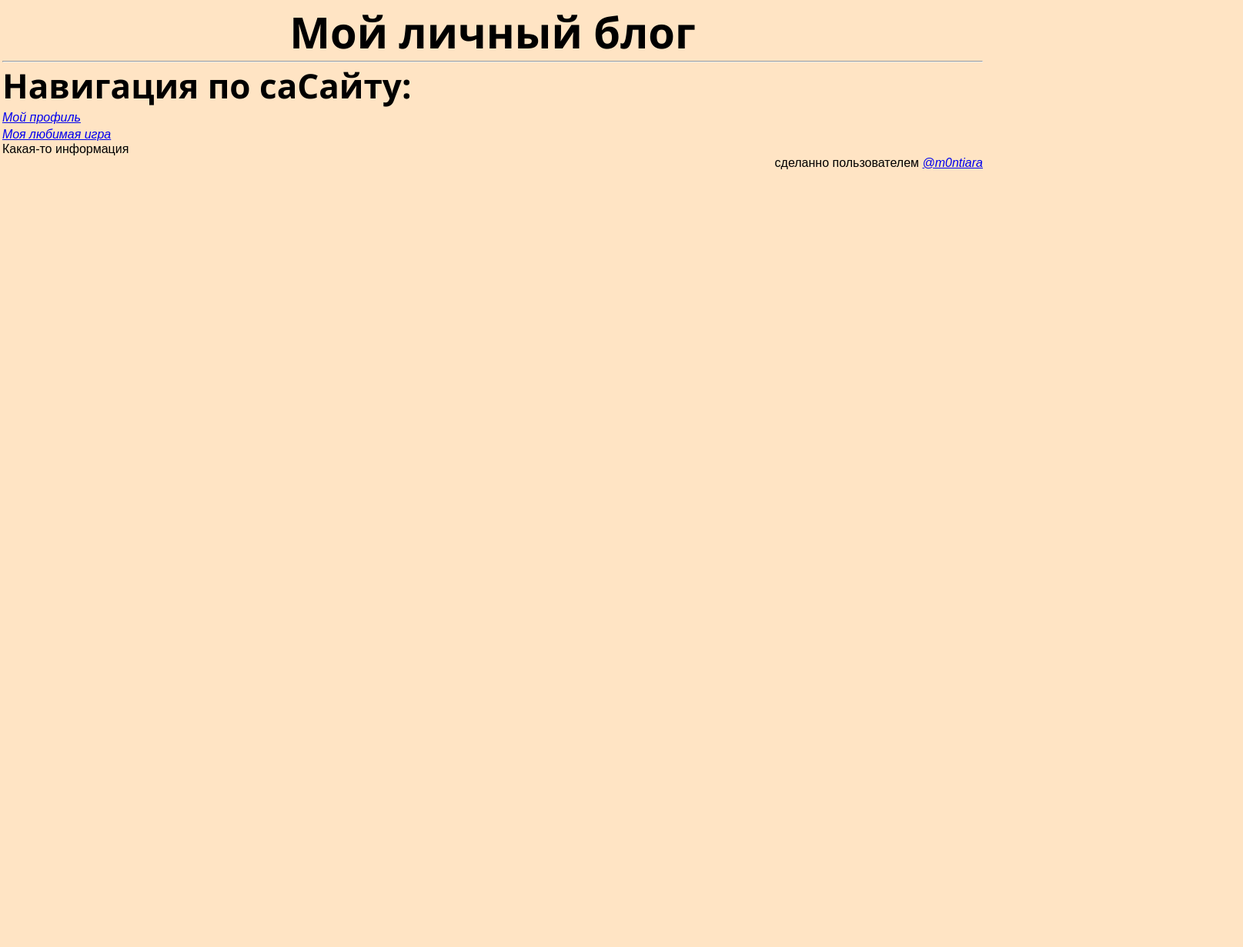
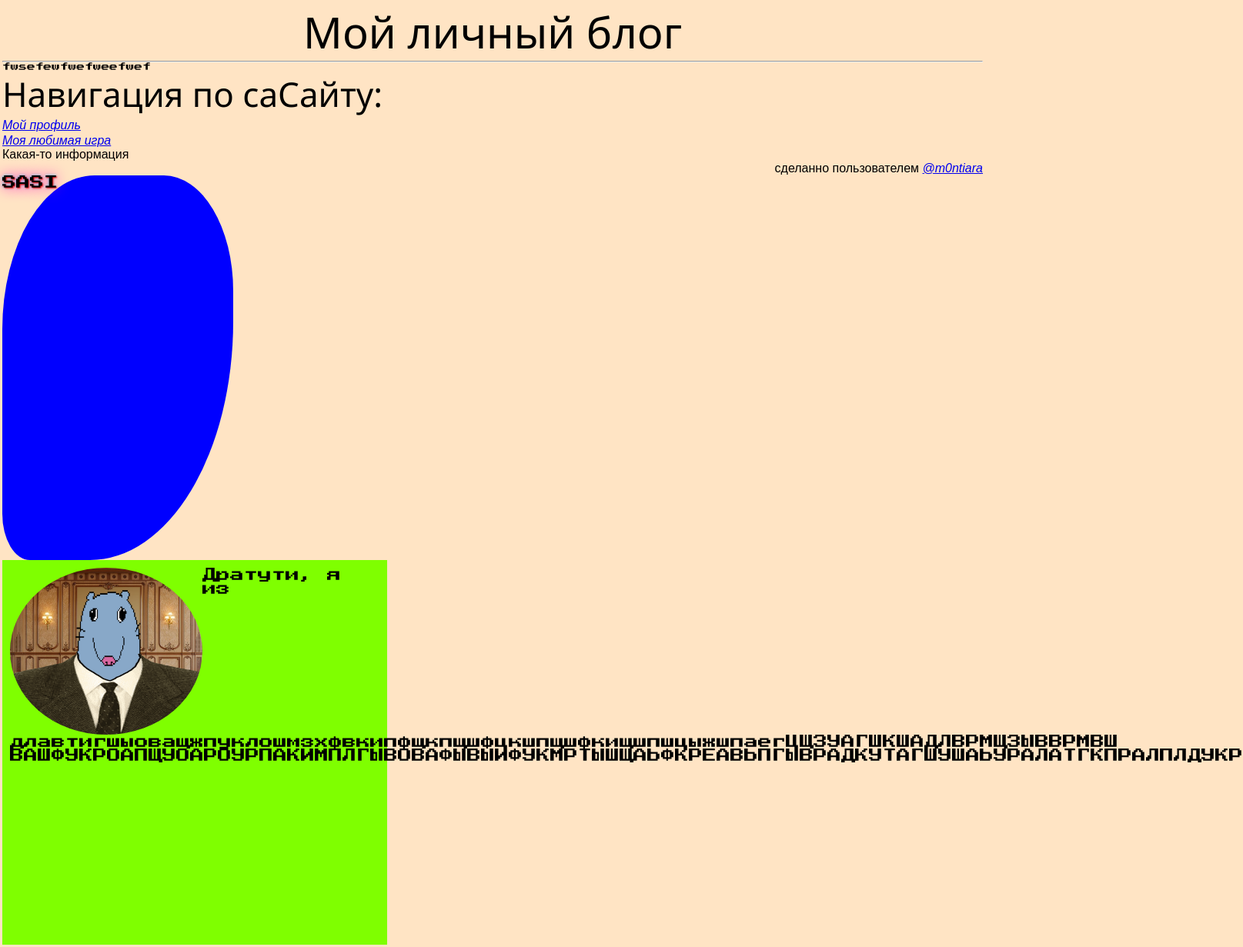
Before and after one commit to Montiara/Html_DZ, a plain HTML site: page DZ_and_other-main/projectitle/html/index.html in a window 1280 px wide. Shown: the whole page at 77% size, 1615 px wide, since content can reach past the window. Before the commit the page ends 800 px from the top, so only its background shows below. Drawn offline with Linux system fonts and the light colour scheme; a web font is replaced by a local one.

Commit message:
something

```diff
--- a/DZ_and_other-main/projectitle/html/index.html
+++ b/DZ_and_other-main/projectitle/html/index.html
@@ -5,8 +5,12 @@
         <h1 class="head">Мой личный блог</h1>
         <hr>
         <link rel="stylesheet" href="../style/style.css">
+        <link rel="preconnect" href="https://fonts.googleapis.com">
+        <link rel="preconnect" href="https://fonts.gstatic.com" crossorigin>
+        <link href="https://fonts.googleapis.com/css2?family=Press+Start+2P&family=Tiny5&display=swap" rel="stylesheet">
     </head>
     <body class="body">
+        <h6>fwsefewfwefweefwef</h6>
         <div class="head">
             <div>
                 <h2>Навигация по саСайту:</h2>
@@ -18,5 +22,13 @@
         </div>
         <p>Какая-то информация</p>
         <p class="smthng">сделанно пользователем <a href="https://t.me/m0ntiara" target="_blank">@m0ntiara</a></p>
+        <div class="circle">
+            SASI
+        </div>
+
+        <div class="float">
+            <img class="float-img" src="../img/аватар.png" alt="img">
+            <h6 class="float-txt">Дратути, я из длавтигшыоващжпуклошмзхфвкипфщкпщшфцкшпщшфкищшпшцыжшпаегЦЩЗУАГШКШАДЛВРМЩЗЫВВРМВШ ВАШФУКРОАПЩУОАРОУРПАКИМПЛГЫВОВАФЫВЫИФУКМРТЫШЩАЬФКРЕАВЬПГЫВРАДКУТАГШУШАЬУРАЛАТГКПРАЛПЛДУКР </h6>
+        </div>
     </body>
 </html>
--- a/DZ_and_other-main/projectitle/style/style.css
+++ b/DZ_and_other-main/projectitle/style/style.css
@@ -28,7 +28,7 @@ p{
     font-family: Arial, Helvetica, sans-serif;
 }
 
-h3,h4,h5,h6{
+h3,h4,h5{
     font-family: 'Segoe UI', Tahoma, Geneva, Verdana, sans-serif;
 }
 
@@ -52,3 +52,37 @@ h3,h4,h5,h6{
 
     margin: 20px 10px 20px 10px;
 }
+
+*{
+    font-family: "Press Start 2P", system-ui;
+    font-weight: 400;
+    font-style: normal;
+  }
+
+.circle
+{
+    background-color: blue;
+    width: 300px;
+    height: 500px;
+    border-radius: 40% 30% 62% 12%;
+    text-shadow: 1px 1px 2px red, 0 0 1em rgb(255, 0, 195), 0 0 0.2em rgb(0, 255, 255);
+    font-size: large;
+}
+
+.float
+{
+    width: 500px;
+    height: 500px;
+    background-color: chartreuse;
+    padding: 10px;
+}
+.float-img
+{
+    width: 250px;
+    float: left;
+    border-radius: 50%;
+}
+.float-txt
+{
+    font-size: large;
+}
```
Also changed, not shown: DZ_and_other-main/projectitle/html/Мой личный блог.html (deleted, +0 -19 lines).
